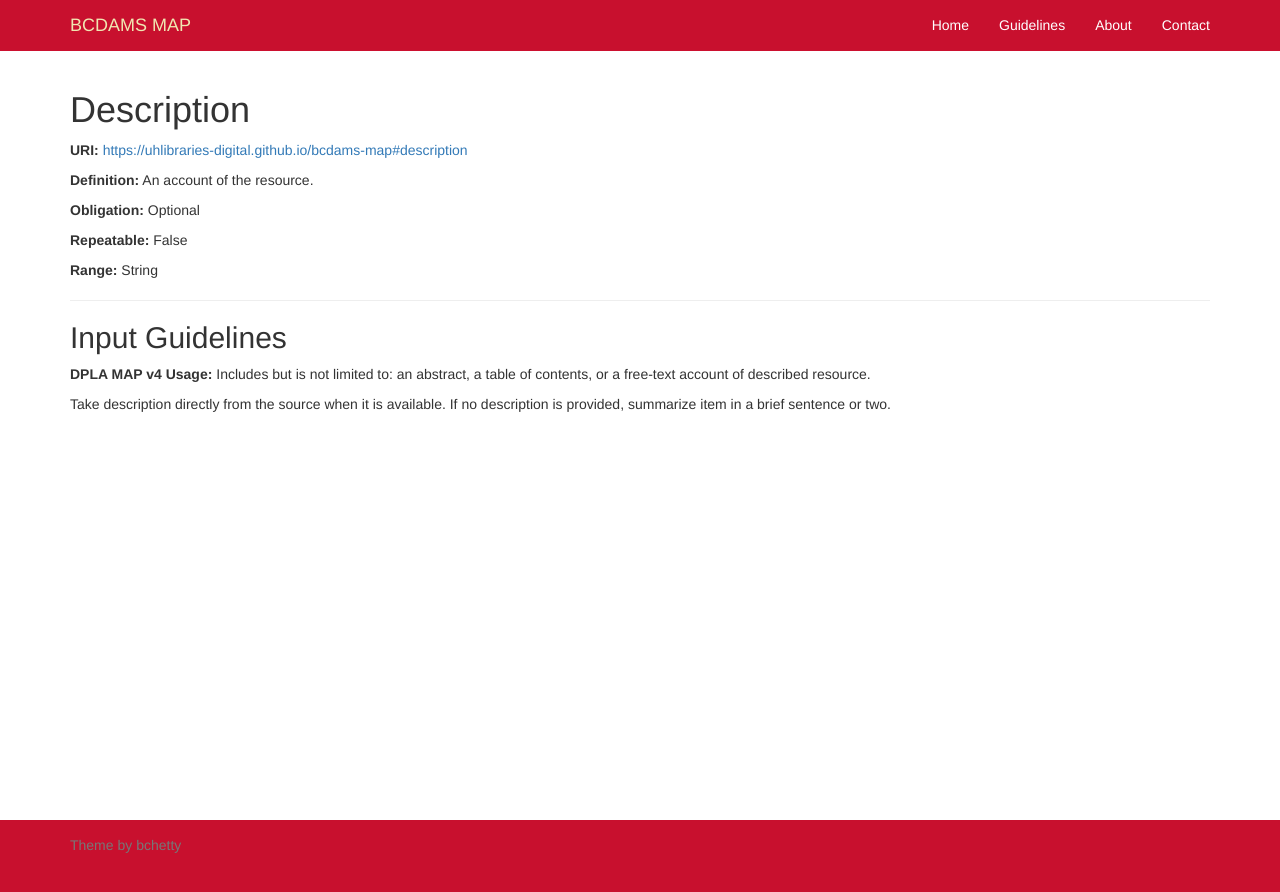
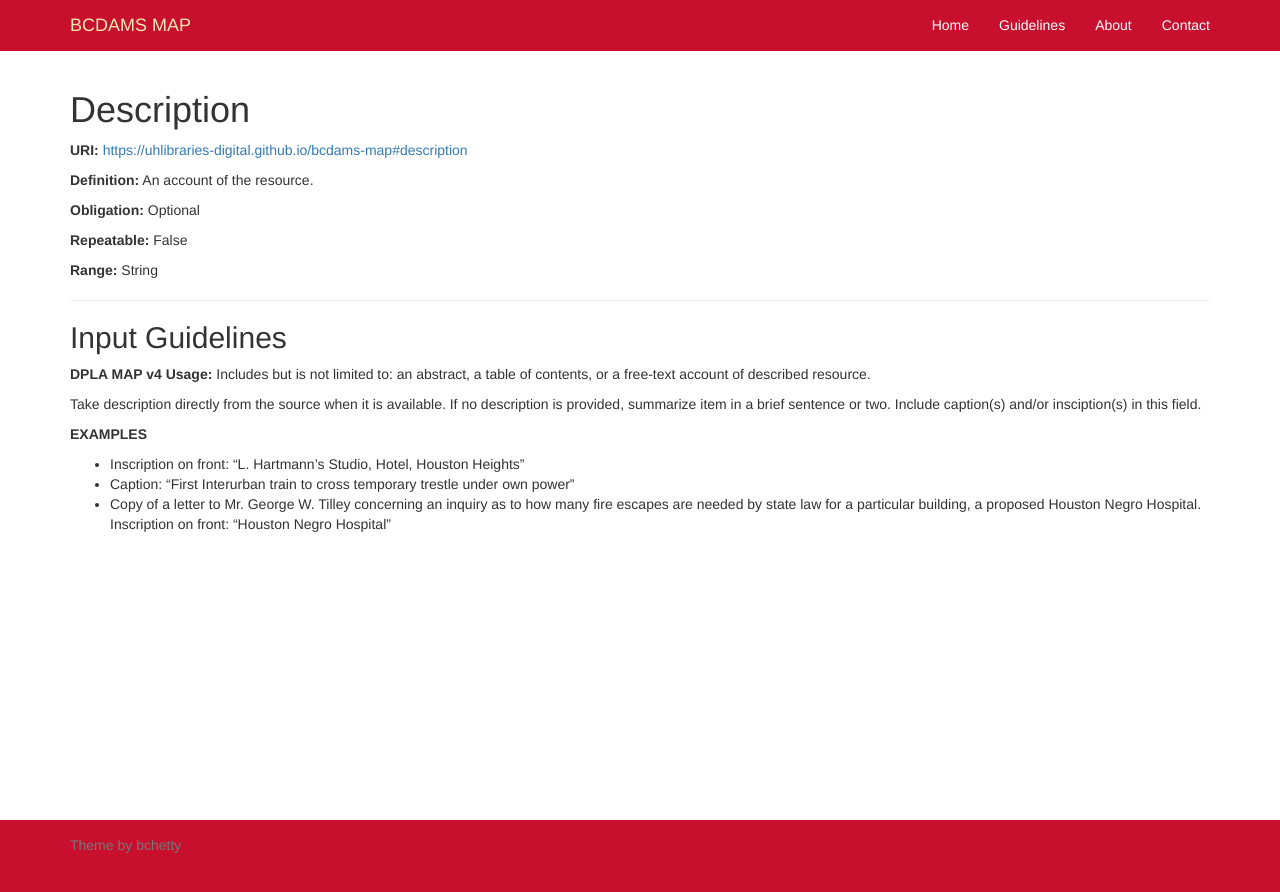
Before and after one commit to uhlibraries-digital/bcdams-map, a Jekyll site: the page built from guidelines/description.md, in a window 1280 px wide. Shown: the top 892 px of the page. Built offline with Jekyll 4.4.1, drawn with Linux system fonts in a browser that asks for light colours; nearby versions of some CDN libraries; comment, search, counter and statistics services are not loaded.

Commit message:
update description guidelines

```diff
--- a/guidelines/description.md
+++ b/guidelines/description.md
@@ -9,4 +9,9 @@ comments: false
 
 **DPLA MAP v4 Usage:** Includes but is not limited to: an abstract, a table of contents, or a free-text account of described resource.
 
-Take description directly from the source when it is available. If no description is provided, summarize item in a brief sentence or two.
+Take description directly from the source when it is available. If no description is provided, summarize item in a brief sentence or two. Include caption(s) and/or insciption(s) in this field.
+
+__EXAMPLES__
+- Inscription on front: "L. Hartmann's Studio, Hotel, Houston Heights"
+- Caption: "First Interurban train to cross temporary trestle under own power"
+- Copy of a letter to Mr. George W. Tilley concerning an inquiry as to how many fire escapes are needed by state law for a particular building, a proposed Houston Negro Hospital. Inscription on front: "Houston Negro Hospital"
```
